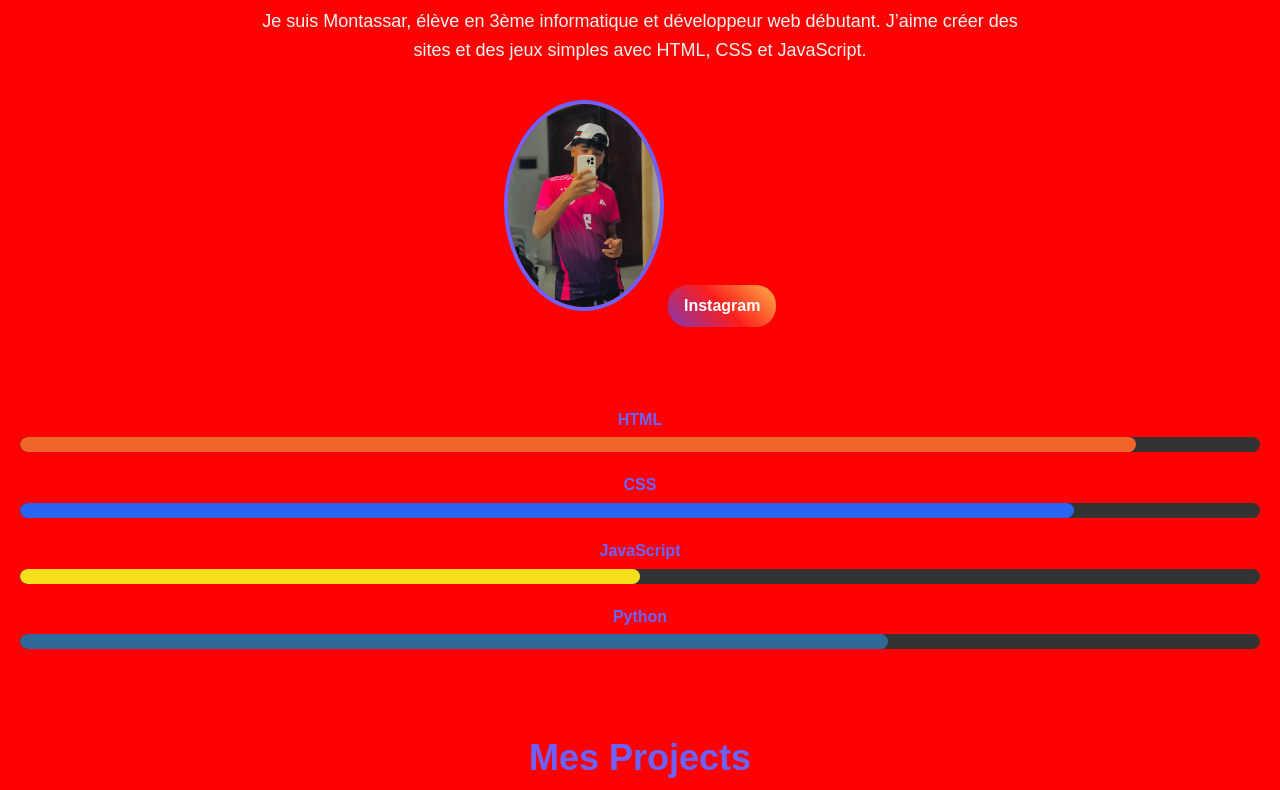
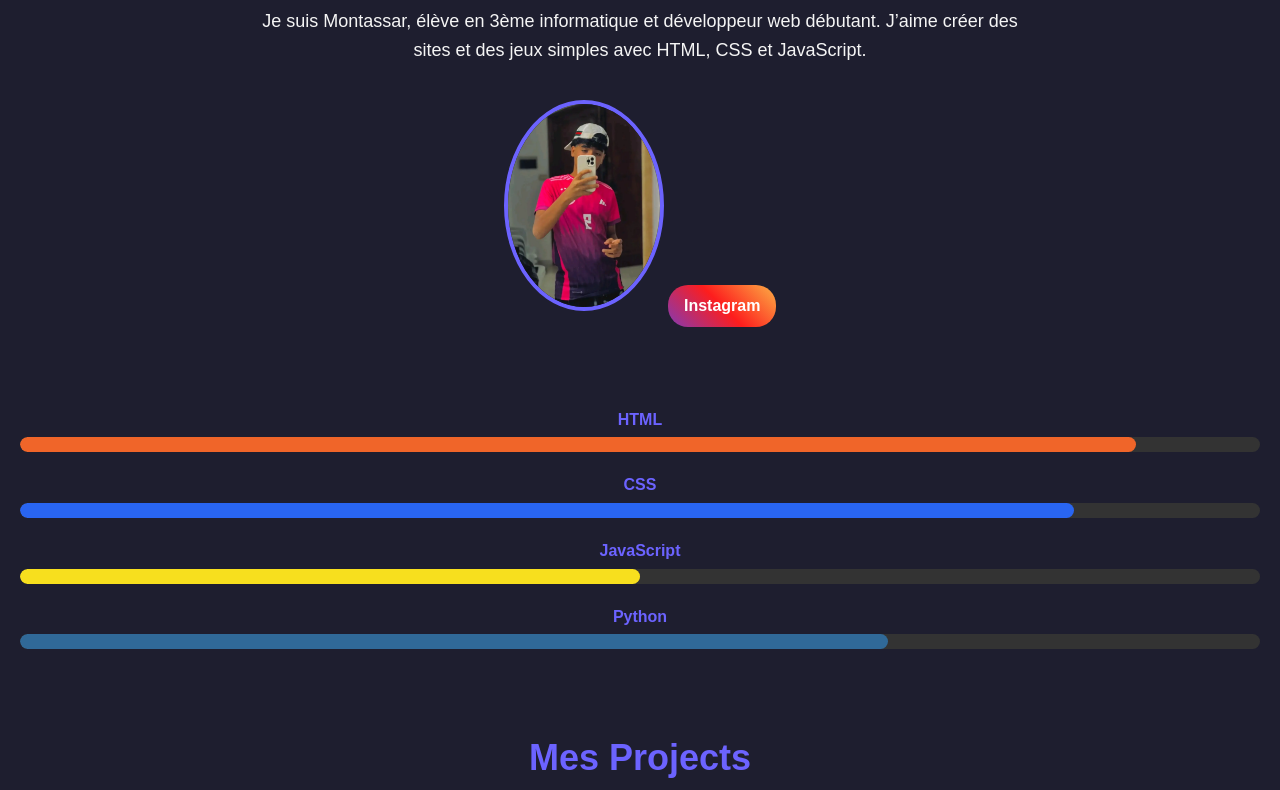
Before and after one commit to montassar-dev/portfolio, a plain HTML site: page index.html in a window 1280 px wide. Shown: the part 464-1254 px from the top of the page. Drawn offline with Linux system fonts and the light colour scheme.

Commit message:
Add files via upload

```diff
--- a/style.css
+++ b/style.css
@@ -16,7 +16,7 @@
 
 /* Body */
 body {
-  background: red;
+  background: var(--dark);
   color: var(--light);
   line-height: 1.6;
 }
```
